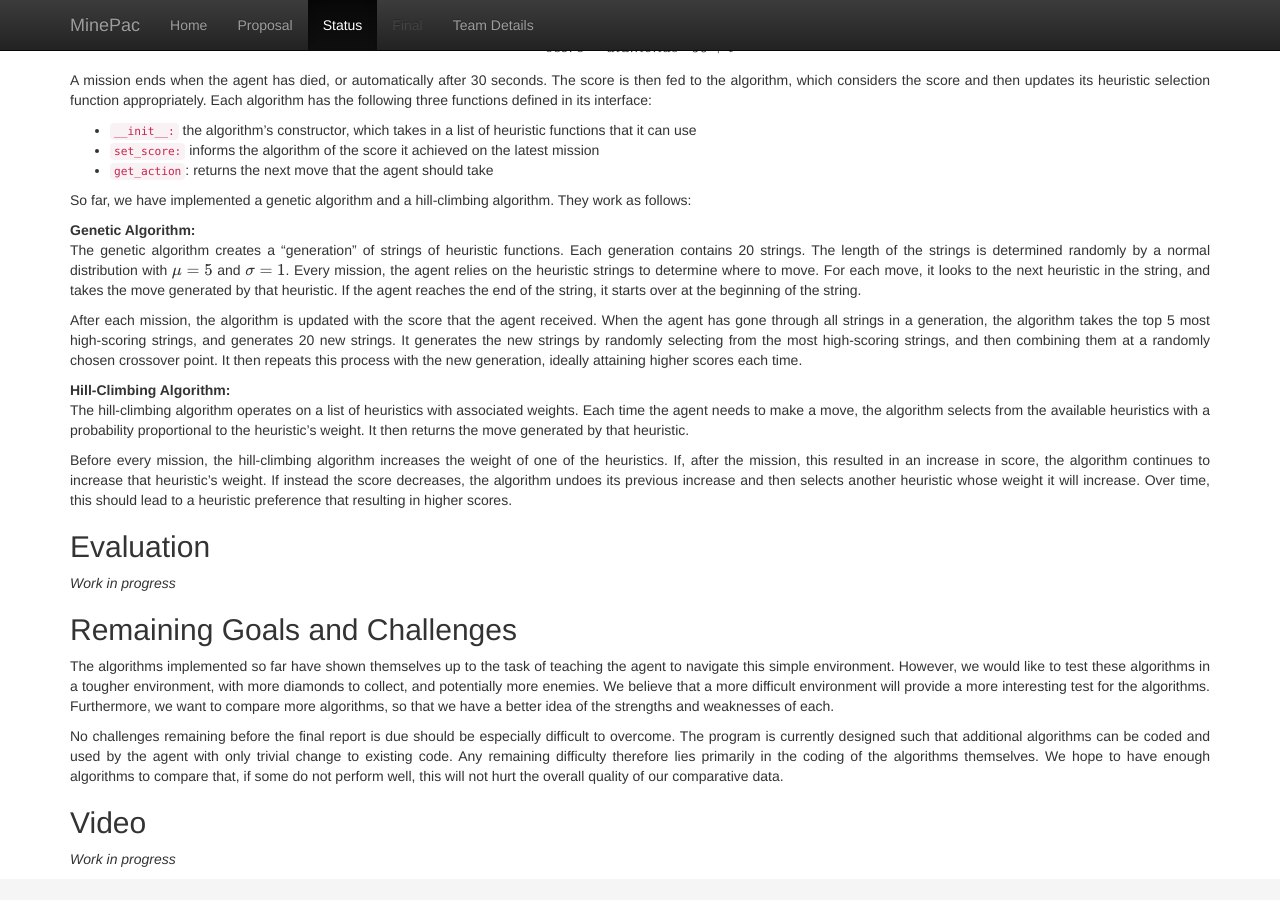
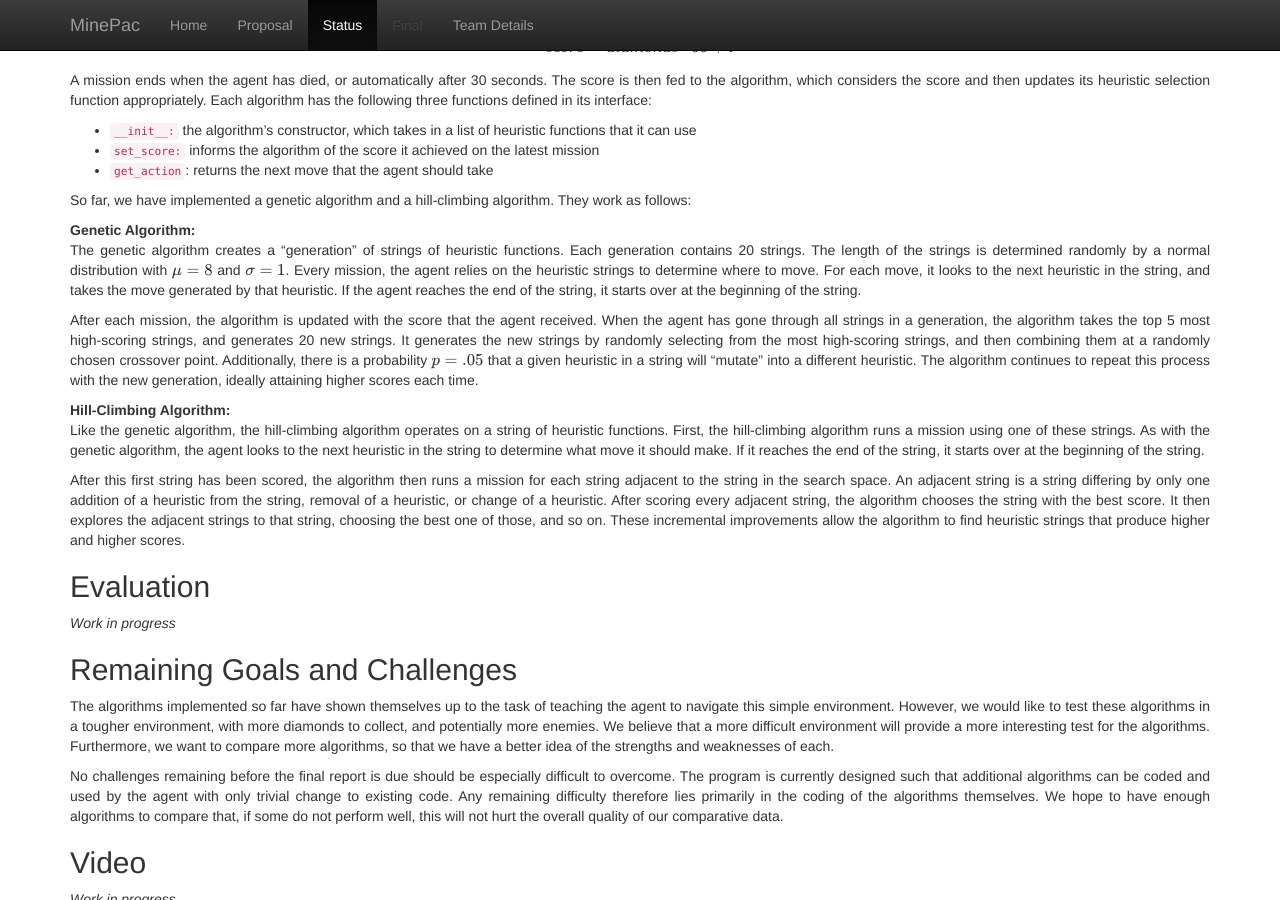
Before and after one commit to r58Playz/MinePac, a Jekyll site: the page built from docs/status.md, in a window 1280 px wide and 900 px high, scrolled down 605 px. Built offline with Jekyll 4.4.1, drawn with Linux system fonts in a browser that asks for light colours; formulas are drawn with MathJax 3.

Commit message:
updated status page to reflect changes in algorithms

```diff
--- a/docs/status.md
+++ b/docs/status.md
@@ -28,14 +28,14 @@ A mission ends when the agent has died, or automatically after 30 seconds. The s
 So far, we have implemented a genetic algorithm and a hill-climbing algorithm. They work as follows:
 
 **Genetic Algorithm:**
-The genetic algorithm creates a "generation" of strings of heuristic functions. Each generation contains 20 strings. The length of the strings is determined randomly by a normal distribution with $$\mu = 5$$ and $$\sigma = 1$$. Every mission, the agent relies on the heuristic strings to determine where to move. For each move, it looks to the next heuristic in the string, and takes the move generated by that heuristic. If the agent reaches the end of the string, it starts over at the beginning of the string.
+The genetic algorithm creates a "generation" of strings of heuristic functions. Each generation contains 20 strings. The length of the strings is determined randomly by a normal distribution with $$\mu = 8$$ and $$\sigma = 1$$. Every mission, the agent relies on the heuristic strings to determine where to move. For each move, it looks to the next heuristic in the string, and takes the move generated by that heuristic. If the agent reaches the end of the string, it starts over at the beginning of the string.
 
-After each mission, the algorithm is updated with the score that the agent received. When the agent has gone through all strings in a generation, the algorithm takes the top 5 most high-scoring strings, and generates 20 new strings. It generates the new strings by randomly selecting from the most high-scoring strings, and then combining them at a randomly chosen crossover point. It then repeats this process with the new generation, ideally attaining higher scores each time.
+After each mission, the algorithm is updated with the score that the agent received. When the agent has gone through all strings in a generation, the algorithm takes the top 5 most high-scoring strings, and generates 20 new strings. It generates the new strings by randomly selecting from the most high-scoring strings, and then combining them at a randomly chosen crossover point. Additionally, there is a probability $$p = .05$$ that a given heuristic in a string will "mutate" into a different heuristic. The algorithm continues to repeat this process with the new generation, ideally attaining higher scores each time.
 
 **Hill-Climbing Algorithm:**
-The hill-climbing algorithm operates on a list of heuristics with associated weights. Each time the agent needs to make a move, the algorithm selects from the available heuristics with a probability proportional to the heuristic's weight. It then returns the move generated by that heuristic.
+Like the genetic algorithm, the hill-climbing algorithm operates on a string of heuristic functions. First, the hill-climbing algorithm runs a mission using one of these strings. As with the genetic algorithm, the agent looks to the next heuristic in the string to determine what move it should make. If it reaches the end of the string, it starts over at the beginning of the string.
 
-Before every mission, the hill-climbing algorithm increases the weight of one of the heuristics. If, after the mission, this resulted in an increase in score, the algorithm continues to increase that heuristic's weight. If instead the score decreases, the algorithm undoes its previous increase and then selects another heuristic whose weight it will increase. Over time, this should lead to a heuristic preference that resulting in higher scores.
+After this first string has been scored, the algorithm then runs a mission for each string adjacent to the string in the search space. An adjacent string is a string differing by only one addition of a heuristic from the string, removal of a heuristic, or change of a heuristic. After scoring every adjacent string, the algorithm chooses the string with the best score. It then explores the adjacent strings to that string, choosing the best one of those, and so on. These incremental improvements allow the algorithm to find heuristic strings that produce higher and higher scores.
 
 ## Evaluation
 *Work in progress*
```
